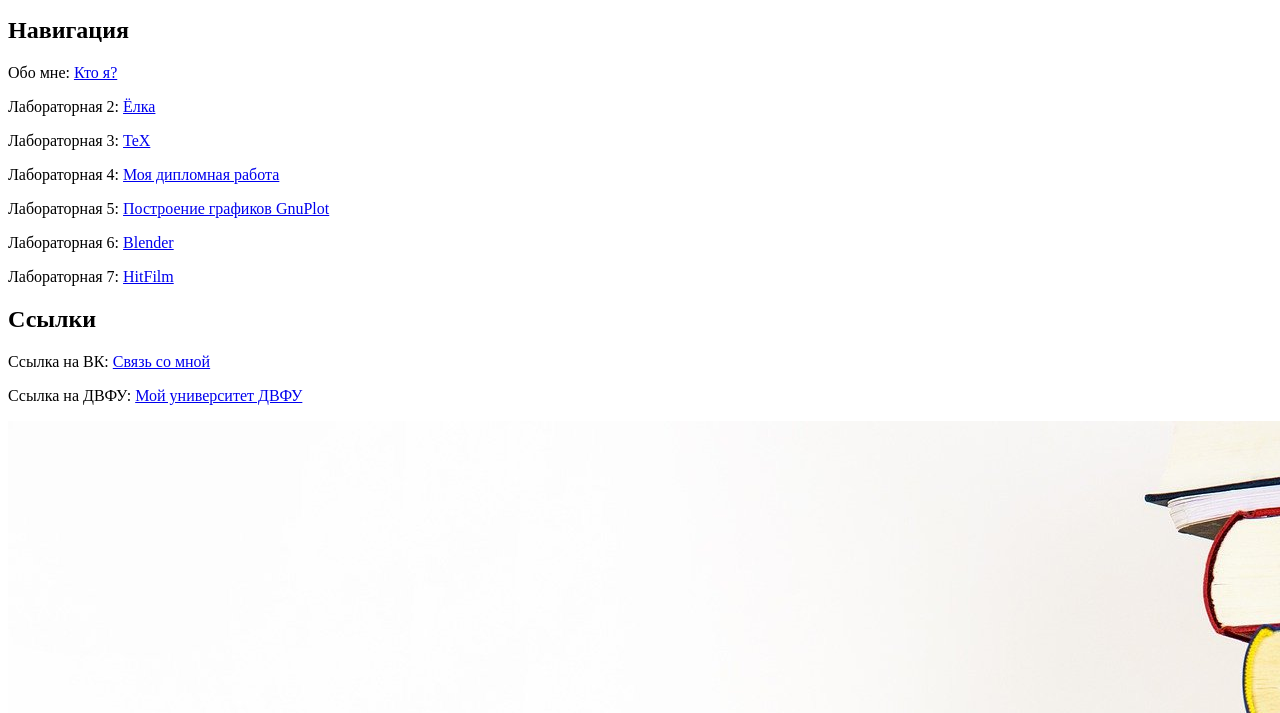
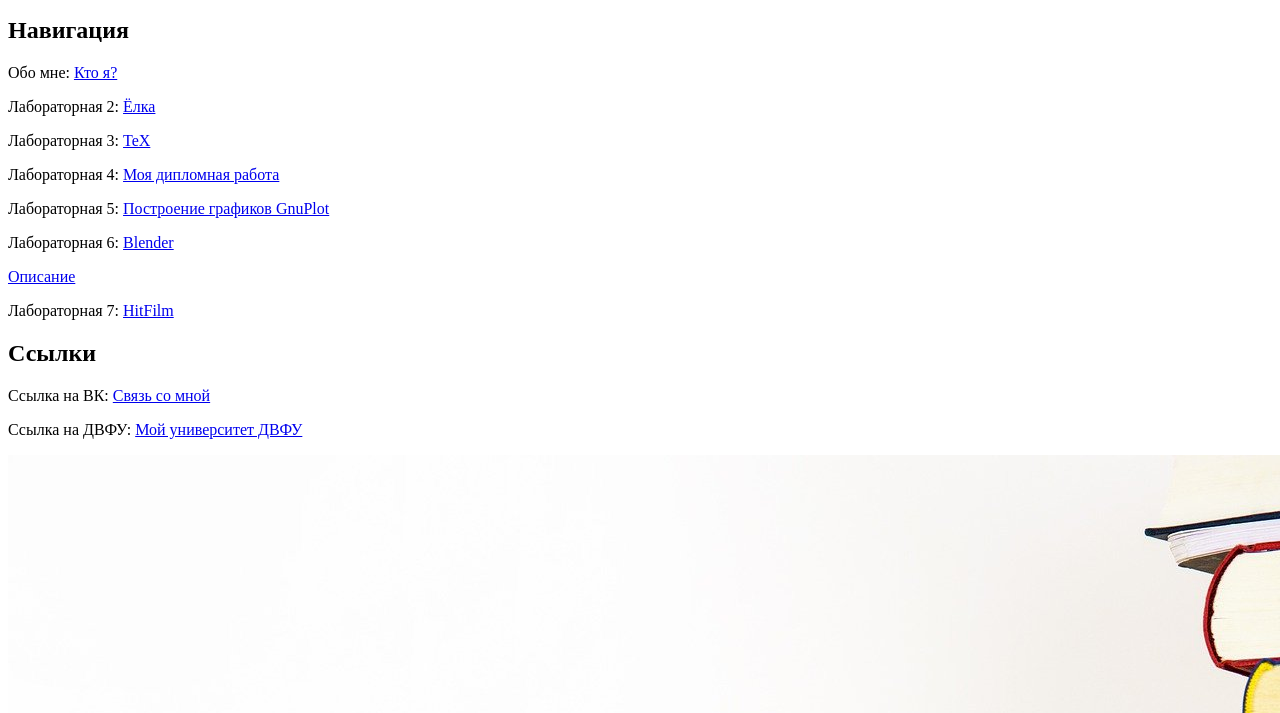
Before and after one commit to nazarenkodal/fsite, a plain HTML site: page index.html in a window 1280 px wide. Shown: the part 87-800 px from the top of the page. Drawn offline with Linux system fonts and the light colour scheme.

Commit message:
Update index.html

```diff
--- a/index.html
+++ b/index.html
@@ -16,7 +16,7 @@
 <p>Лабораторная 3: <a href="3.html">TeX</a></p>
 <p>Лабораторная 4: <a href="4.html">Моя дипломная работа</a></p>
 <p>Лабораторная 5: <a href="5.html">Построение графиков GnuPlot</a></p>
-<p>Лабораторная 6: <a href="6.html">Blender</a></p>
+<p>Лабораторная 6: <a href="6.html">Blender</a></p><a href="8.html">Описание</a></p>
 <p>Лабораторная 7: <a href="7.html">HitFilm</a></p>
 
 <h2>Ссылки</h2>
```
